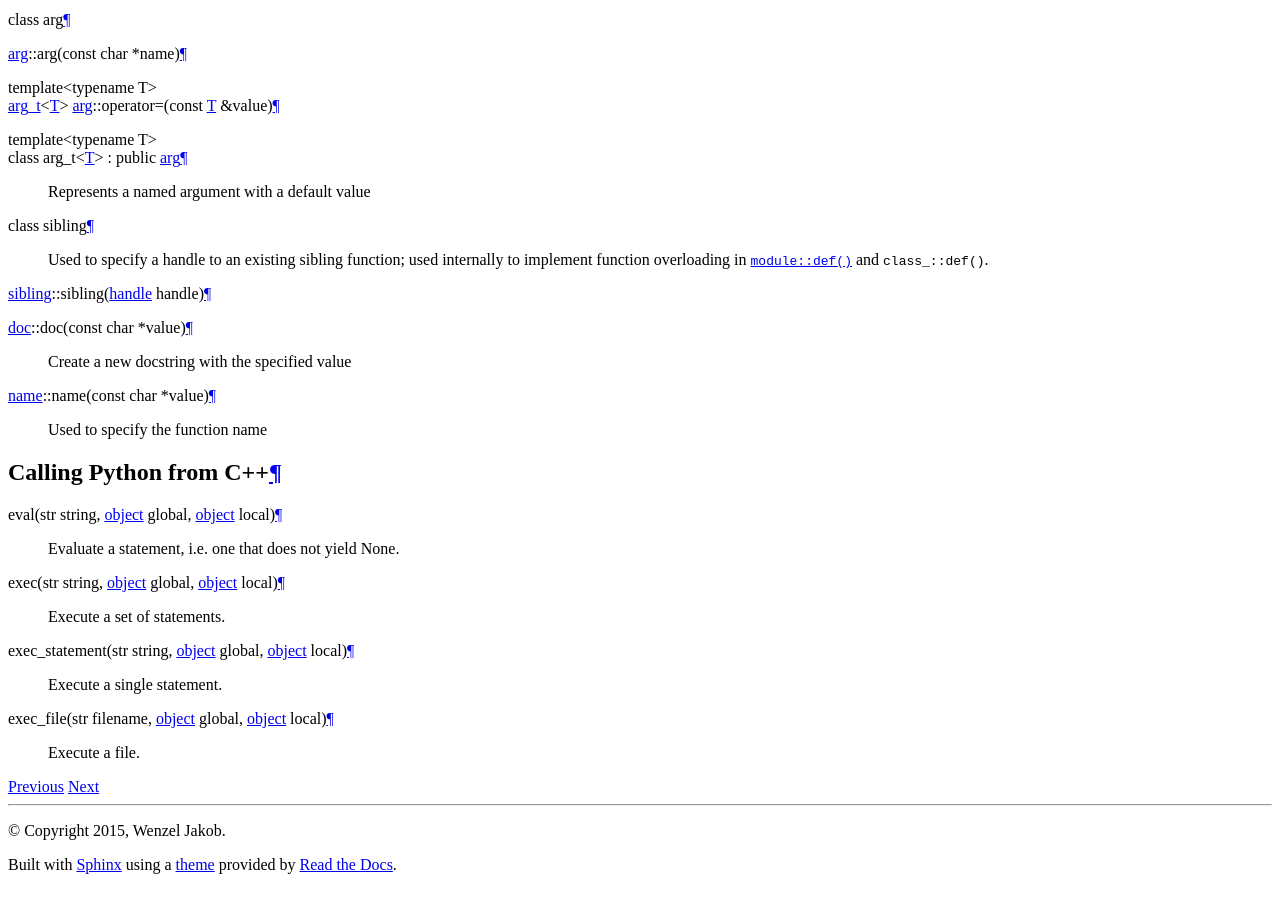
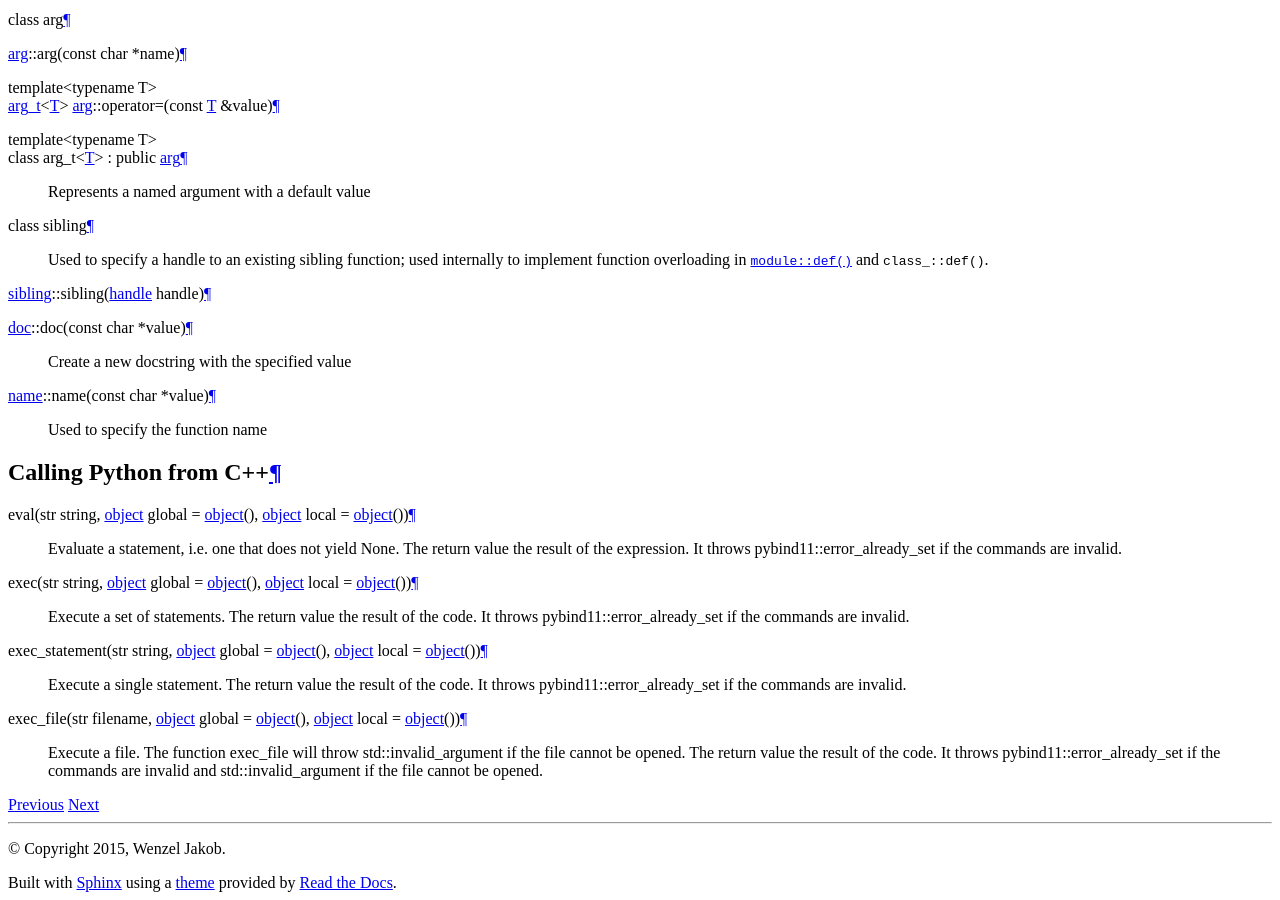
Before and after one commit to pybind/pybind11, a Sphinx documentation site: the page built from docs/reference.rst, in a window 1280 px wide and 900 px high, scrolled down 3558 px. Built offline with Sphinx 7.4.7 and the Read the Docs theme 2.0.0, drawn with Linux system fonts in a browser that asks for light colours.

```diff
--- a/CMakeLists.txt
+++ b/CMakeLists.txt
@@ -145,7 +145,7 @@ endfunction()
 if (PYBIND11_TEST)
   enable_testing()
   add_subdirectory(example)
-  add_custom_target(check COMMAND ${CMAKE_CTEST_COMMAND} -C $<CONFIGURATION> DEPENDS example example18)
+  add_custom_target(check COMMAND ${CMAKE_CTEST_COMMAND} -C $<CONFIGURATION> DEPENDS example)
 endif()
 
 if (PYBIND11_INSTALL)
--- a/docs/reference.rst
+++ b/docs/reference.rst
@@ -248,18 +248,21 @@ Passing extra arguments to the def function
 Calling Python from C++
 =======================
 
-.. function:: eval(str string, object global, object local)
+.. function:: eval(str string, object global = object(), object local = object())
 
      Evaluate a statement, i.e. one that does not yield None.
+     The return value the result of the expression. It throws pybind11::error_already_set if the commands are invalid.
 
-.. function:: exec(str string, object global, object local)
+.. function:: exec(str string, object global = object(), object local = object())
 
-     Execute a set of statements.
+     Execute a set of statements. The return value the result of the code. It throws pybind11::error_already_set if the commands are invalid.
 
-.. function:: exec_statement(str string, object global, object local)
+.. function:: exec_statement(str string, object global = object(), object local = object())
 
-     Execute a single statement.
+     Execute a single statement. The return value the result of the code. It throws pybind11::error_already_set if the commands are invalid.
 
-.. function:: exec_file(str filename, object global, object local)
+.. function:: exec_file(str filename, object global = object(), object local = object())
 
-     Execute a file.
+     Execute a file. The function exec_file will throw std::invalid_argument if the file cannot be opened.
+     The return value the result of the code. It throws pybind11::error_already_set if the commands are invalid and
+     std::invalid_argument if the file cannot be opened.
```
Also changed, not shown: docs/advanced.rst (+16 -8 lines), 7 other files.
